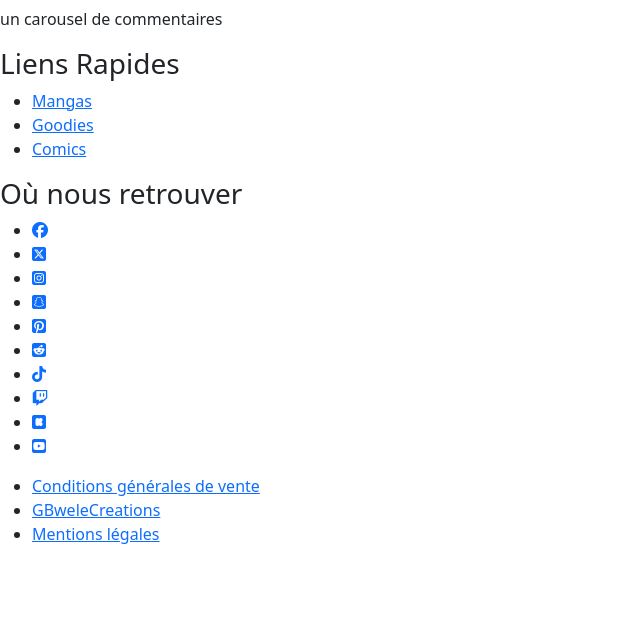
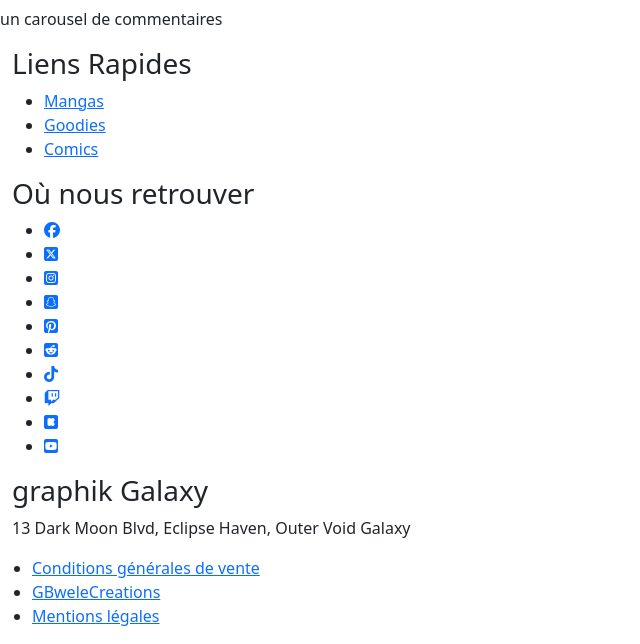
Before and after one commit to GBwele/graphik-galaxy, a Symfony app: template graphik-galaxy/templates/home/index.html.twig in a window 1280 px wide. Shown: the part 1586-2230 px from the top of the page, without its empty margins (0-640 px from the left). Before the commit the page ends 2130 px from the top, so only its background shows below. Run offline with Twig, Linux system fonts and the light colour scheme; the template is opened without the code that fills it, so the values that code supplies are empty; some libraries are stand-ins or nearby versions.

Commit message:
Pas assez de travail... a developper

```diff
--- a/graphik-galaxy/templates/footer/index.html.twig
+++ b/graphik-galaxy/templates/footer/index.html.twig
@@ -1,20 +1,26 @@
 <footer>
-<div class="footer">
+<div class="footer container-fluid">
+
+
 
 		<div class="quick_links">
 			<h3>Liens Rapides</h3>
 			<ul>
 
-                        <li><a href="{{path('app_products',{categories: 'Mangas'})}}">Mangas</a></li>
-                <li><a href="{{path('app_products',{categories: 'Goodies'})}}">Goodies</a></li>
-                <li><a href="{{path('app_products',{categories: 'Comics'})}}">Comics</a></li>
+				<li>
+					<a href="{{path('app_products',{categories: 'Mangas'})}}">Mangas</a>
+				</li>
+				<li>
+					<a href="{{path('app_products',{categories: 'Goodies'})}}">Goodies</a>
+				</li>
+				<li>
+					<a href="{{path('app_products',{categories: 'Comics'})}}">Comics</a>
+				</li>
 
 
 				{# <li><a href="{{path('app_manga')}}">FAQ</a></li> #}
 			</ul>
 		</div>
-
-
 
 
 		<div class="medias">
@@ -32,14 +38,28 @@
 				<li><a href="https://www.youtube.com/" target="blank"><i class="fa-brands fa-square-youtube"></i></a></li>
 			</ul>
 		</div>
+		<div class="adresse">
+			<h3>graphik Galaxy</h3>
+			<p>13 Dark Moon Blvd, Eclipse Haven, Outer Void Galaxy</p>
+		</div>
 	</div>
 	<div>
 		<ul class="final_footer_line">
-    <li><a href="{{path('app_conditions')}}"> Conditions générales de vente</a></li>
-    <li><a href="https://gbwele.com/" target="blank"> GBweleCreations</a></li>
-    <li><a href="{{path('app_legal')}}"> Mentions légales</a></li>
+			<li>
+				<a href="{{path('app_conditions')}}">
+					Conditions générales de vente</a>
+			</li>
+			<li>
+				<a href="https://gbwele.com/" target="blank">
+					GBweleCreations</a>
+			</li>
+			<li>
+				<a href="{{path('app_legal')}}">
+					Mentions légales</a>
+			</li>
 		</ul>
 
 	</div>
 
+
 </footer>
```
Also changed, not shown: graphik-galaxy/assets/styles/app.css (+6 -21 lines). Lines whose indentation alone changed are shown as unchanged.
